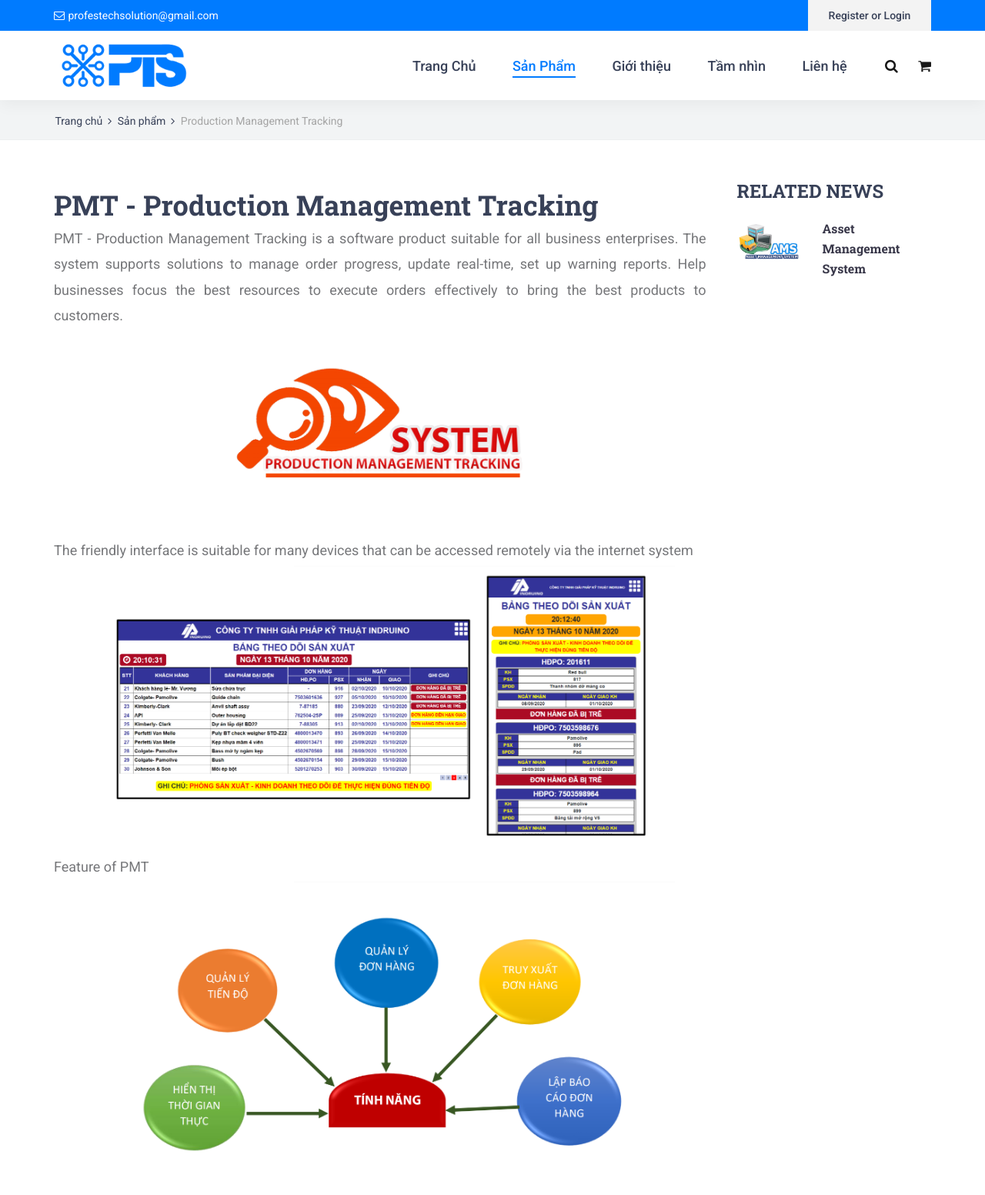
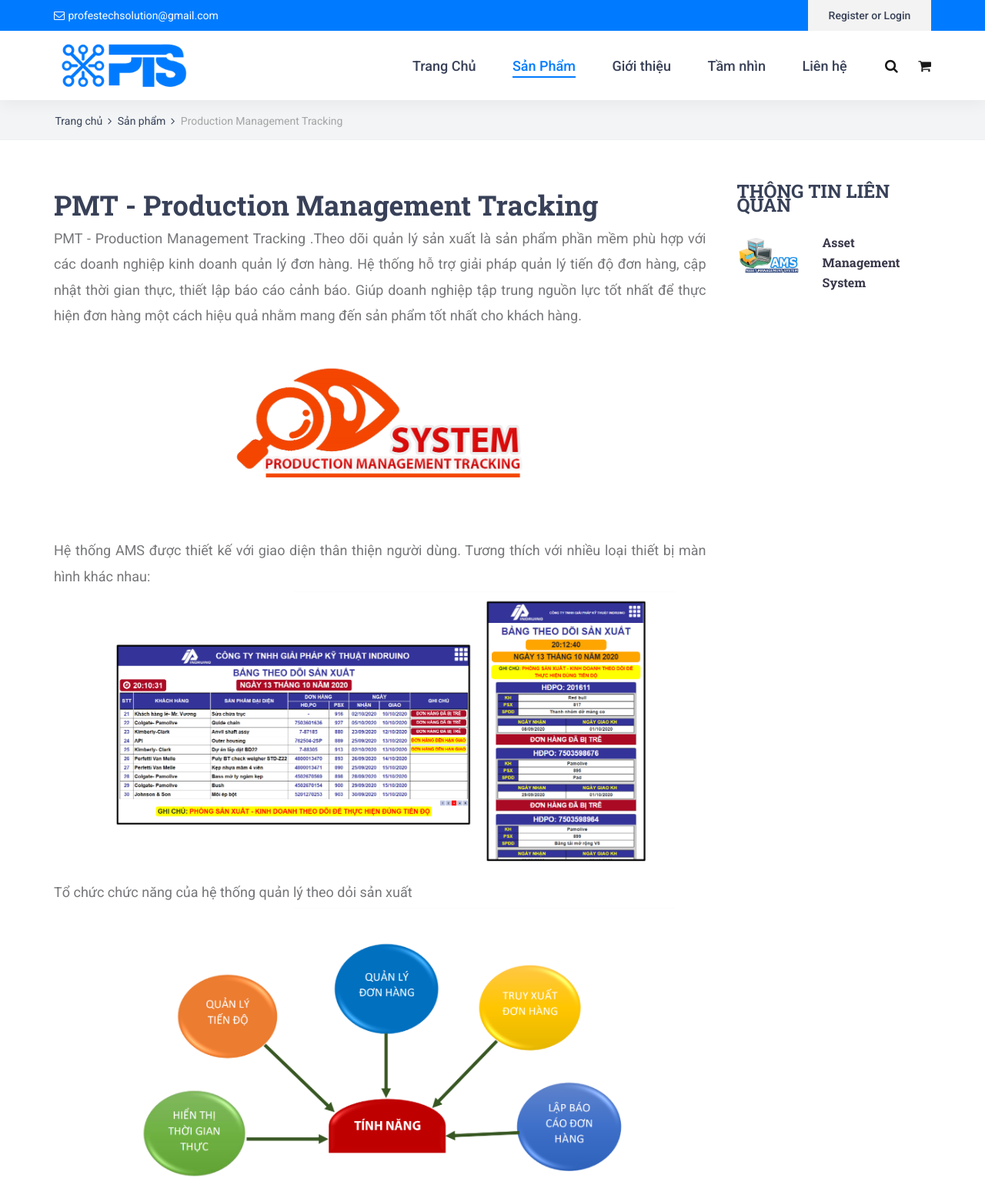
Before and after one commit to PTIT71/WEBSITE_COMPANY, a PHP site: page /pmt.php in a window 1280 px wide. Shown: the top 1552 px of the page at 77% size. Run offline with PHP 8.4, Linux system fonts and the light colour scheme.

Commit message:
Cap nhat

```diff
--- a/ams.php
+++ b/ams.php
@@ -369,7 +369,7 @@ nghiệp mẹ và con. </p>
 					<div class="sidebar">
 						<!-- Feature -->
 						<div class="sidebar_section">
-							<div class="sidebar_section_title">RELATED NEWS</div>
+							<div class="sidebar_section_title">THÔNG TIN LIÊN QUAN</div>
 
 
 
--- a/pmt.php
+++ b/pmt.php
@@ -159,15 +159,15 @@
 					<div class="course_container">
 						<div class="course_title">PMT - Production Management Tracking</div>
 						<div class="course_text">
-								<p  class="paragraph_customize_18">PMT - Production Management Tracking  is a software product suitable for all business enterprises. The system supports solutions to manage order progress, update real-time, set up warning reports. Help businesses focus the best resources to execute orders effectively to bring the best products to customers.</p>
+								<p  class="paragraph_customize_18">PMT - Production Management Tracking .Theo dõi quản lý sản xuất là sản phẩm phần mềm phù hợp với các doanh nghiệp kinh doanh quản lý đơn hàng. Hệ thống hỗ trợ giải pháp quản lý tiến độ đơn hàng, cập nhật thời gian thực, thiết lập báo cáo cảnh báo. Giúp doanh nghiệp tập trung nguồn lực tốt nhất để thực hiện đơn hàng một cách hiệu quả nhằm mang đến sản phẩm tốt nhất cho khách hàng.</p>
 							</div>
 							<img src="images/img/pmt.png" alt="" style="margin: auto; width:400px; display: block;">
 					<div class="course_text">
-								<p  class="paragraph_customize_18">The friendly interface is suitable for many devices that can be accessed remotely via the internet system</p>
+								<p  class="paragraph_customize_18">Hệ thống AMS được thiết kế với giao diện thân thiện người dùng. Tương thích với nhiều loại thiết bị màn hình khác nhau:</p>
 							</div>
 							<img src="images/img/multiPmt.png" alt="" style="margin: auto; width:100%; display: block;">
 						<div class="course_text">
-								<p  class="paragraph_customize_18">Feature of PMT</p>
+								<p  class="paragraph_customize_18">Tổ chức chức năng của hệ thống quản lý theo dỏi sản xuất</p>
 							</div>
 							<img src="images/img/featurePmt.png" alt="" style="margin: auto; width:100%; display: block;">
 
@@ -180,7 +180,7 @@
 					<div class="sidebar">
 						<!-- Feature -->
 						<div class="sidebar_section">
-							<div class="sidebar_section_title">RELATED NEWS</div>
+							<div class="sidebar_section_title">THÔNG TIN LIÊN QUAN</div>
 
 
 
```
